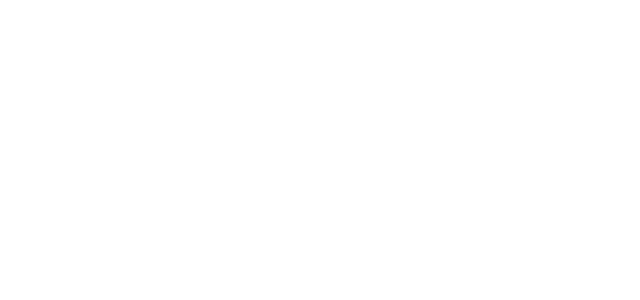
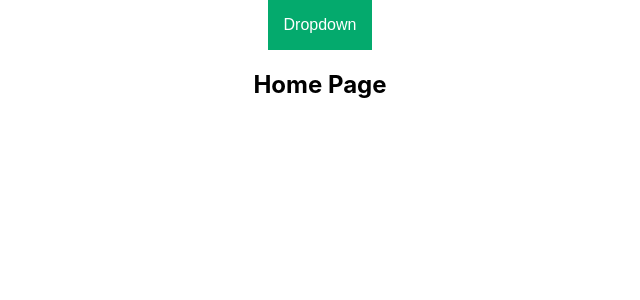
Before and after one commit to Pisarevv/Furnish-Heaven, a React (Create React App) app in the folder client/: page / in a window 1280 px wide. Shown: the top 300 px of the page, without its empty margins (320-960 px from the left). Built offline with nearby package versions, Linux system fonts and the light colour scheme.

Commit message:
Added dropdown
Added dropdown to navigation with basic css

```diff
--- a/client/package.json
+++ b/client/package.json
@@ -8,7 +8,8 @@
     "@testing-library/user-event": "^13.5.0",
     "react": "^18.2.0",
     "react-dom": "^18.2.0",
-    "react-scripts": "5.0.1",
+    "react-router-dom": "^6.8.1",
+    "react-scripts": "^5.0.1",
     "web-vitals": "^2.1.4"
   },
   "scripts": {
--- a/client/src/App.js
+++ b/client/src/App.js
@@ -1,10 +1,19 @@
+import { Routes, Route, Navigate } from 'react-router-dom';
+import { BrowserRouter as Router } from 'react-router-dom';
+
+import Navigation from './components/navigation/Navigation'
+import Home from './pages/Home';
 
 import './assets/App.css';
+
 
 function App() {
   return (
     <div className="App">
-
+     <Navigation/>
+     <Routes>
+       <Route path='/' element ={<Home/>}/>
+     </Routes>
     </div>
   );
 }
--- /dev/null
+++ b/client/src/components/navigation/Navigation.css
@@ -0,0 +1,46 @@
+ul {
+  list-style-type: none;
+  margin: 0;
+  padding: 0;
+}
+/* Dropdown Button */
+.dropbtn {
+    background-color: #04AA6D;
+    color: white;
+    padding: 16px;
+    font-size: 16px;
+    border: none;
+  }
+
+  /* The container <div> - needed to position the dropdown content */
+  .dropdown {
+    position: relative;
+    display: inline-block;
+  }
+
+  /* Dropdown Content (Hidden by Default) */
+  .dropdown-content {
+    display: none;
+    position: absolute;
+    background-color: #f1f1f1;
+    min-width: 160px;
+    box-shadow: 0px 8px 16px 0px rgba(0,0,0,0.2);
+    z-index: 1;
+  }
+
+  /* Links inside the dropdown */
+  .dropdown-content a {
+    color: black;
+    padding: 12px 16px;
+    text-decoration: none;
+    display: block;
+  }
+
+  /* Change color of dropdown links on hover */
+  .dropdown-content a:hover {background-color: #ddd;}
+
+  /* Show the dropdown menu on hover */
+  .dropdown:hover .dropdown-content {display: block;}
+
+  /* Change the background color of the dropdown button when the dropdown content is shown */
+  .dropdown:hover .dropbtn {background-color: #3e8e41;}
--- /dev/null
+++ b/client/src/components/navigation/Navigation.js
@@ -0,0 +1,23 @@
+import './Navigation.css'
+import { NavLink } from 'react-router-dom'
+
+export default function Navigation () {
+    return (
+        <nav>
+            <ul>
+            <li>
+                <div className="dropdown">
+                <button className="dropbtn">Dropdown</button>
+                <div className="dropdown-content">
+                    <ul>
+                    <li><NavLink to = "/">Products</NavLink></li>
+                    <li><NavLink to = "/">Deals</NavLink></li>
+                    <li><NavLink to = "/">Recycle your furniture</NavLink></li>
+                    </ul>
+                </div>
+            </div>
+            </li>
+            </ul>
+        </nav>
+    )
+}
--- a/client/src/index.js
+++ b/client/src/index.js
@@ -3,11 +3,13 @@
 import './index.css';
 import App from './App';
 import reportWebVitals from './reportWebVitals';
+import { BrowserRouter } from 'react-router-dom';
 
 const root = ReactDOM.createRoot(document.getElementById('root'));
 root.render(
-
+  <BrowserRouter>
     <App />
+  </BrowserRouter>
 
 );
 
--- a/client/src/pages/Home.js
+++ b/client/src/pages/Home.js
@@ -0,0 +1,7 @@
+const Home = () => {
+    return (
+        <h2>Home Page</h2>
+    );
+};
+
+export default Home;
```
Also changed, not shown: 1 other file (tests, documents, lock files or other folders).
